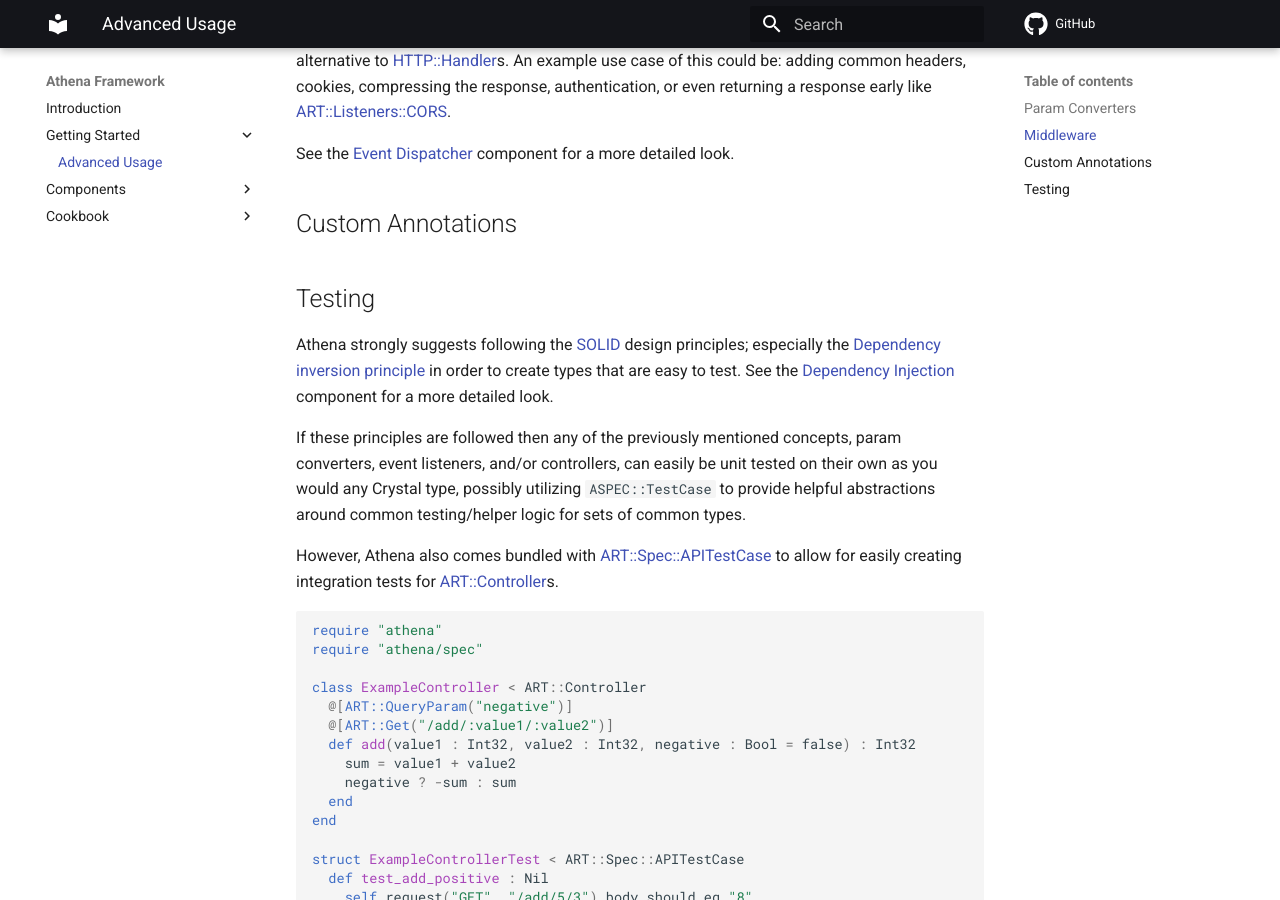
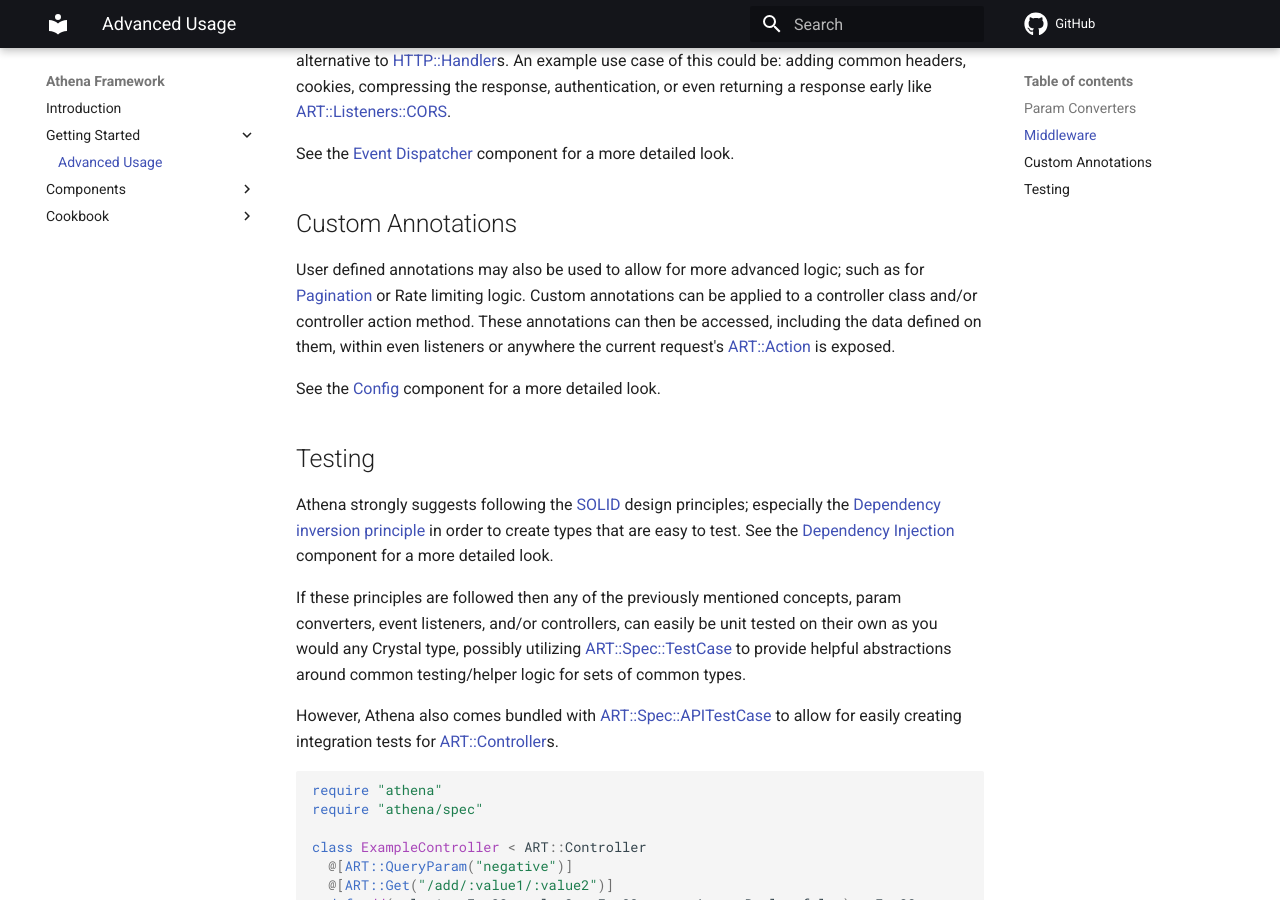
Before and after one commit to athena-framework/website, an MkDocs documentation site: the page built from docs/getting_started/advanced_usage.md, in a window 1280 px wide and 900 px high, scrolled down 1127 px. Built offline with MkDocs 1.6.1 and Material for MkDocs 9.7.7, drawn with Linux system fonts in a browser that asks for light colours; comment, search, counter and statistics services are not loaded.

Commit message:
Some slight tweaks

````diff
--- a/docs/getting_started/advanced_usage.md
+++ b/docs/getting_started/advanced_usage.md
@@ -44,7 +44,9 @@ See the [Event Dispatcher](../components/event_dispatcher.md) component for a mo
 
 ## Custom Annotations
 
+User defined annotations may also be used to allow for more advanced logic; such as for [Pagination](../cookbook/listeners.md#pagination) or Rate limiting logic.  Custom annotations can be applied to a controller class and/or controller action method.  These annotations can then be accessed, including the data defined on them, within even listeners or anywhere the current request's [ART::Action](https://athena-framework.github.io/athena/Athena/Routing/Action.html) is exposed.
 
+See the [Config](../components/config.md) component for a more detailed look.
 
 ## Testing
 
@@ -52,9 +54,9 @@ Athena strongly suggests following the [SOLID](https://en.wikipedia.org/wiki/SOL
 especially the [Dependency inversion principle](https://en.wikipedia.org/wiki/Dependency_inversion_principle) in order to create types that are easy to test.  See the [Dependency Injection](../components/dependency_injection.md) component for a more detailed look.
 
 If these principles are followed then any of the previously mentioned concepts, param converters, event listeners, and/or controllers,
-can easily be unit tested on their own as you would any Crystal type, possibly utilizing `ASPEC::TestCase` to provide helpful abstractions around common testing/helper logic for sets of common types.
+can easily be unit tested on their own as you would any Crystal type, possibly utilizing [ART::Spec::TestCase](https://athena-framework.github.io/athena/Athena/Spec/TestCase.html) to provide helpful abstractions around common testing/helper logic for sets of common types.
 
-However, Athena also comes bundled with [ART::Spec::APITestCase](https://athena-framework.github.io/athena/Athena/Spec/TestCase.html) to allow for easily creating integration tests for [ART::Controller](https://athena-framework.github.io/athena/Athena/Routing/Controller.html)s.
+However, Athena also comes bundled with [ART::Spec::APITestCase](https://athena-framework.github.io/athena/Athena/Routing/Spec/APITestCase.html) to allow for easily creating integration tests for [ART::Controller](https://athena-framework.github.io/athena/Athena/Routing/Controller.html)s.
 
 ```crystal
 require "athena"
````
Also changed, not shown: docs/README.md (+1 -1 lines).
